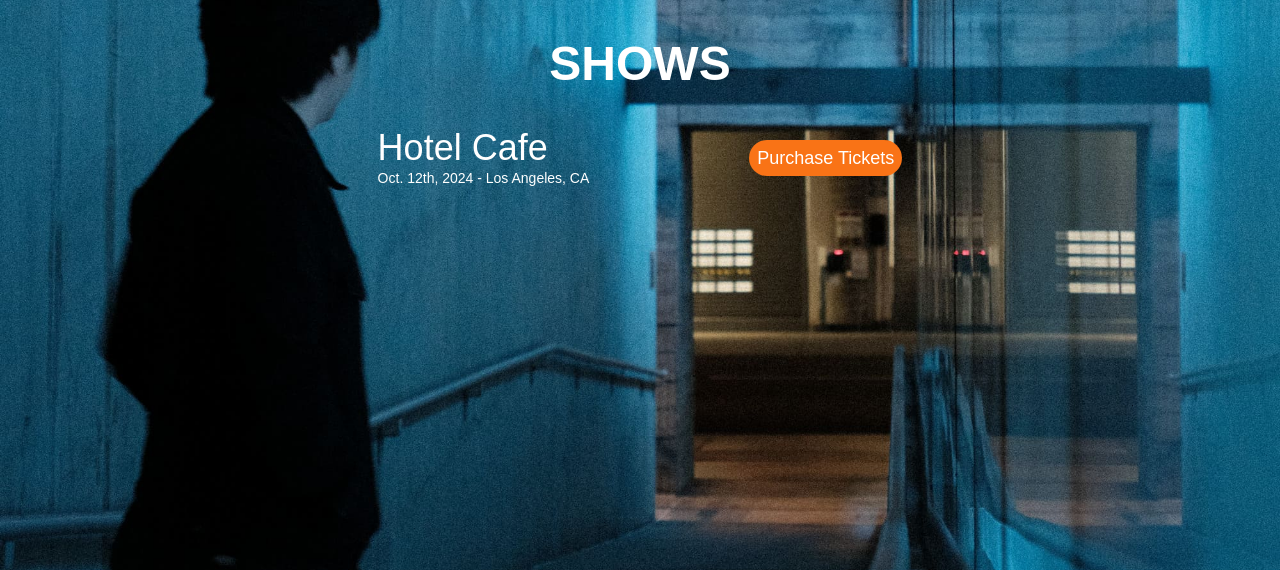
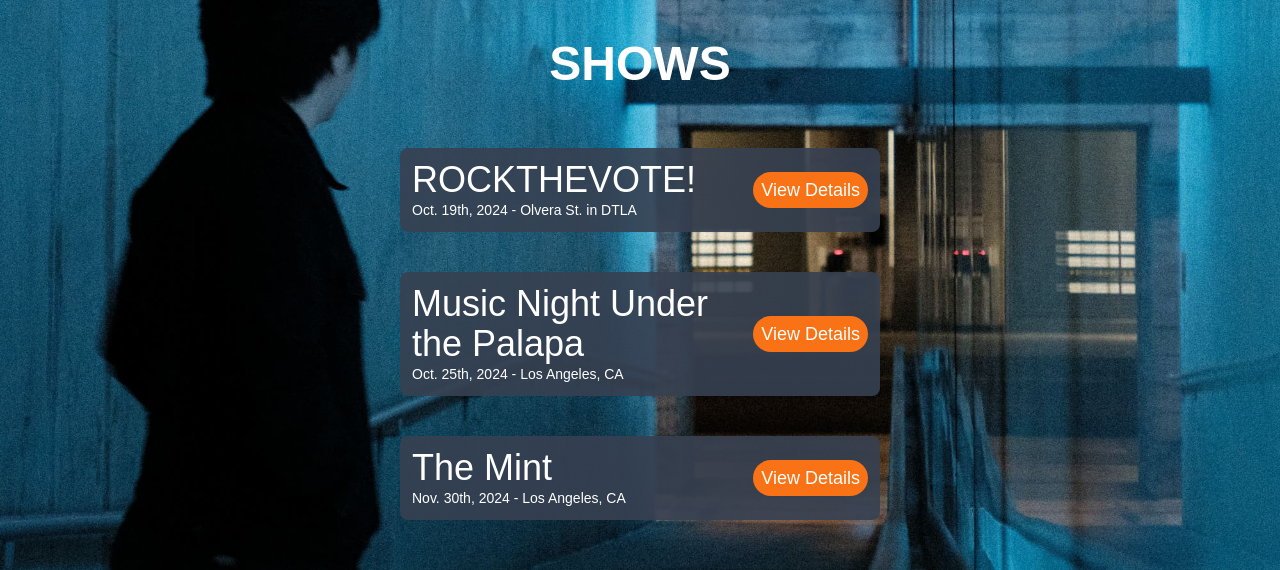
Before and after one commit to falafelrapper/pacificpalace, a React (Vite) app: page / in a window 1280 px wide. Shown: the part 800-1370 px from the top of the page. Built offline with nearby package versions, Linux system fonts and the light colour scheme; a web font is replaced by a local one.

Commit message:
added new photo for contact, added new events and background/sizing to the event component

```diff
--- a/src/components/Event.tsx
+++ b/src/components/Event.tsx
@@ -10,19 +10,19 @@ const Event = ({
   ticket_link: string
 }) => {
   return (
-    <div className="flex z-30 items-center">
-      <div className="mr-40">
+    <div className="flex z-30 items-center content-between bg-gray-700/90 rounded-lg p-3 my-5 w-[35vw] min-w-[30rem]">
+      <div className="mr-auto">
         <h3 className="text-4xl">{name}</h3>
         <p className="text-sm">
           {date} - {area}
         </p>
       </div>
       <a
-        className="bg-orange-500 rounded-3xl py-1 px-2 text-lg"
+        className="ease-in-out duration-200 bg-orange-500 hover:bg-orange-600 active:bg-orange-700 rounded-3xl py-1 px-2 text-lg text-nowrap ml-auto min-w-fit"
         href={ticket_link}
         target="_blank"
       >
-        Purchase Tickets
+        View Details
       </a>
     </div>
   )
--- a/src/pages/Home.tsx
+++ b/src/pages/Home.tsx
@@ -120,10 +120,24 @@ const Home: React.FC = () => {
 
         {/* <p className="z-30 text-3xl">No upcoming shows currently</p> */}
         <Event
-          name="Hotel Cafe"
-          date="Oct. 12th, 2024"
+          name="ROCKTHEVOTE!"
+          date="Oct. 19th, 2024"
+          area="Olvera St. in DTLA"
+          ticket_link="https://www.instagram.com/p/DBAFuufyfio/?utm_source=ig_web_copy_link&igsh=MzRlODBiNWFlZA=="
+        />
+
+        <Event
+          name="Music Night Under the Palapa"
+          date="Oct. 25th, 2024"
           area="Los Angeles, CA"
-          ticket_link="https://new.hotelcafe.com/event/pacific-palace/"
+          ticket_link="https://www.musicnightunderthepalapa.com/"
+        />
+
+        <Event
+          name="The Mint"
+          date="Nov. 30th, 2024"
+          area="Los Angeles, CA"
+          ticket_link="https://themintla.com/listing/pacific-palace/"
         />
 
         <img
@@ -190,7 +204,7 @@ const Home: React.FC = () => {
         </div>
         <img
           className="cover-img video-img absolute pointer-events-none"
-          src="/img/festival3.jpg"
+          src="/img/HotelCafePP.jpg"
           alt="Cover"
         />
         <div className="h-full w-full z-10 bg-gray-800/60 absolute" />
```
Also changed, not shown: public/img/HotelCafePP.jpg (added).
